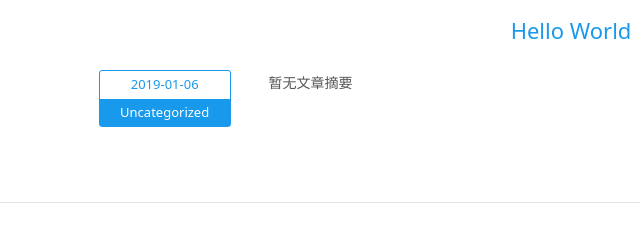
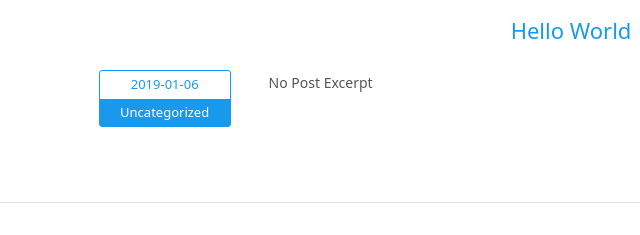
Before and after one commit to lucklydog/lucklydog.github.io, a plain HTML site: page index.html in a window 1280 px wide. Shown: the part 338-573 px from the top of the page, 69-709 px from the left. Drawn offline with Linux system fonts and the light colour scheme.

Commit message:
Site updated: 2019-01-06 22:05:15

```diff
--- a/index.html
+++ b/index.html
@@ -108,7 +108,7 @@
       </div>
     </div>
     <!-- Post Excerpt -->
-    <div class="excerpt typo">暂无文章摘要</div>
+    <div class="excerpt typo">No Post Excerpt</div>
     <!-- Post Tags -->
     <div class="tags">
 
```
Also changed, not shown: 2019/01/06/hello-world/index.html (+1 -1 lines).
